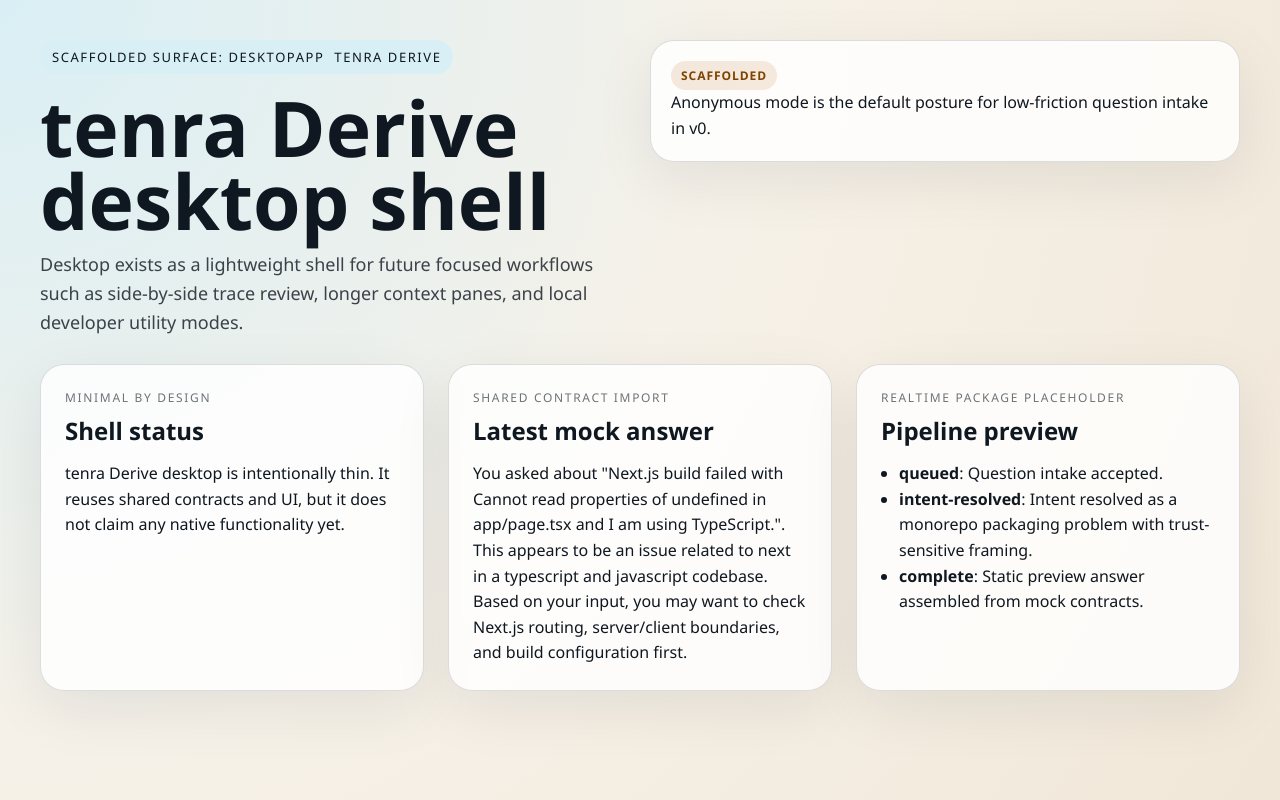
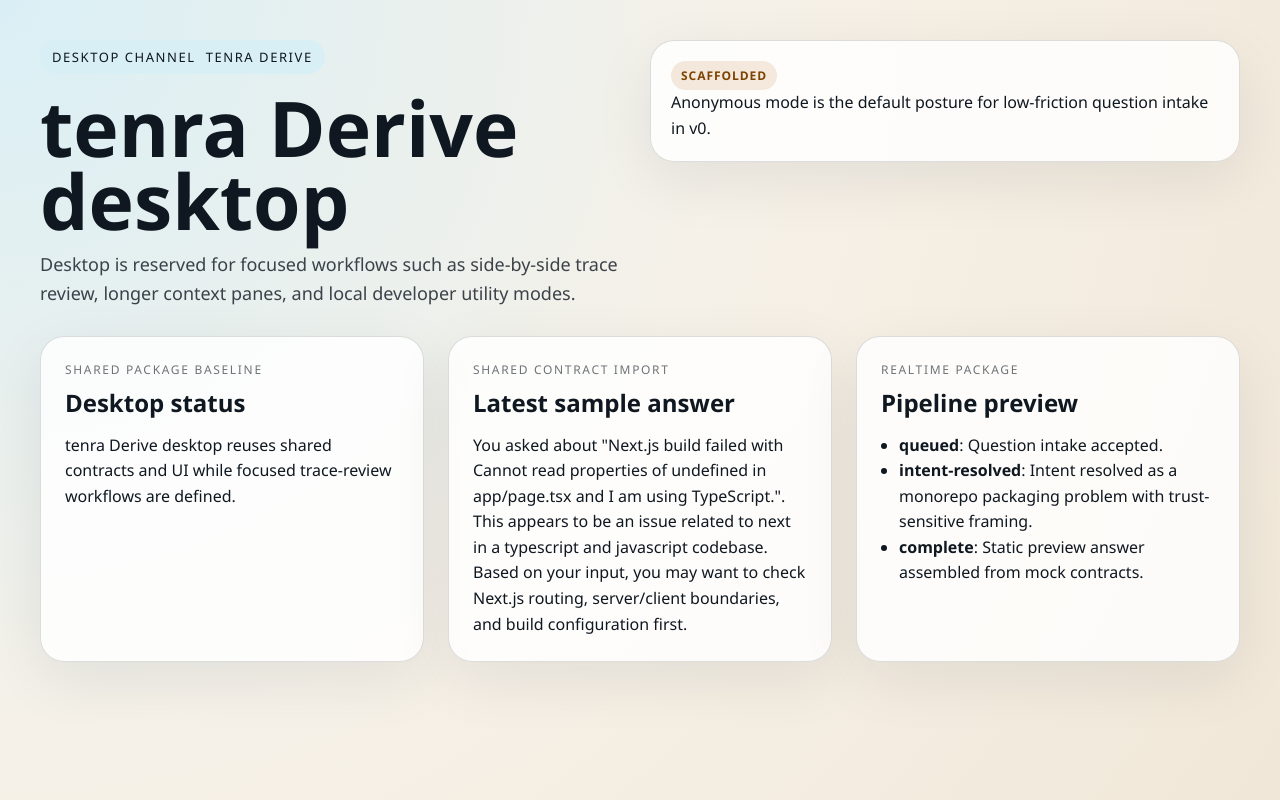
Before and after one commit to jmars319/Derive, a React (Vite) app in the folder apps/desktopapp/: page / in a window 1280 px wide. Built offline with nearby package versions, Linux system fonts and the light colour scheme.

Commit message:
Polish user-facing copy

```diff
--- a/apps/desktopapp/src/App.tsx
+++ b/apps/desktopapp/src/App.tsx
@@ -9,9 +9,9 @@
 export default function App() {
   return (
     <PageShell
-      eyebrow="Scaffolded surface: desktopapp"
-      title="tenra Derive desktop shell"
-      description="Desktop exists as a lightweight shell for future focused workflows such as side-by-side trace review, longer context panes, and local developer utility modes."
+      eyebrow="Desktop channel"
+      title="tenra Derive desktop"
+      description="Desktop is reserved for focused workflows such as side-by-side trace review, longer context panes, and local developer utility modes."
       aside={
         <div className="desktop-aside">
           <StatusPill label={mockHealthCheckResponse.surfaces.desktopapp} tone="warn" />
@@ -20,16 +20,15 @@
       }
     >
       <div className="desktop-grid">
-        <SectionCard title="Shell status" kicker="Minimal by design">
+        <SectionCard title="Desktop status" kicker="Shared package baseline">
           <p>
-            {config.appName} desktop is intentionally thin. It reuses shared contracts and UI, but
-            it does not claim any native functionality yet.
+            {config.appName} desktop reuses shared contracts and UI while focused trace-review workflows are defined.
           </p>
         </SectionCard>
-        <SectionCard title="Latest mock answer" kicker="Shared contract import">
+        <SectionCard title="Latest sample answer" kicker="Shared contract import">
           <p>{mockDeriveQuestionResponse.answer.answerText}</p>
         </SectionCard>
-        <SectionCard title="Pipeline preview" kicker="Realtime package placeholder">
+        <SectionCard title="Pipeline preview" kicker="Realtime package">
           <ul>
             {mockProgressEvents.map((event) => (
               <li key={event.eventId}>
--- a/packages/privacy/src/index.ts
+++ b/packages/privacy/src/index.ts
@@ -4,7 +4,7 @@
 
 export const defaultPrivacyPosture = {
   intake: "Questions can be asked without requiring account setup in v0.",
-  storage: "No persistence guarantees are implied by the scaffold.",
+  storage: "Persistence is limited to the active local workflow.",
   sources: "Sources should be cited with purpose and exposure level, not dumped blindly."
 } as const;
 
--- a/packages/ui/src/index.tsx
+++ b/packages/ui/src/index.tsx
@@ -80,7 +80,7 @@
                 textTransform: "uppercase"
               }}
             >
-              <span>{eyebrow ?? "Developer Q&A scaffold"}</span>
+              <span>{eyebrow ?? "Developer Q&A"}</span>
               <span>{appName}</span>
             </div>
             <h1
```
Also changed, not shown: 1 other file (tests, documents, lock files or other folders).
